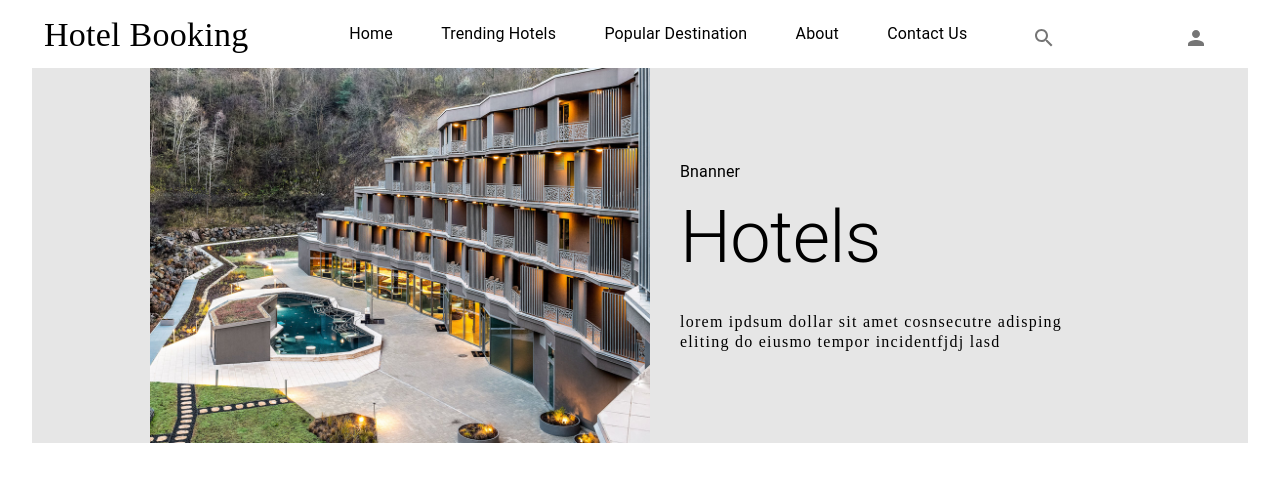
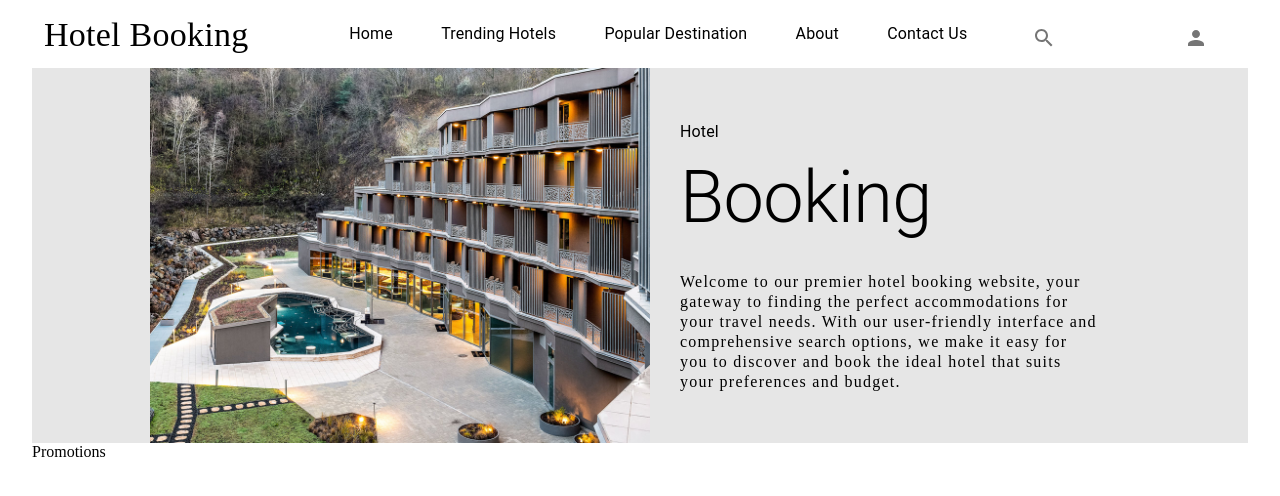
Before and after one commit to Zackius/Hotel-Booking-ClientSide, a React (Vite) app: page / in a window 1280 px wide. Shown: the top 496 px of the page. Built offline with nearby package versions, Linux system fonts and the light colour scheme; a web font is replaced by a local one.

Commit message:
Creating promotion component and style

```diff
--- a/src/App.jsx
+++ b/src/App.jsx
@@ -3,12 +3,14 @@ import { ThemeProvider } from '@mui/material/styles'
 import Appbar from "./Components /AppBar"
 import theme from "./styles/theme"
 import Banner from './Components /banner'
+import Promotions from './Components /promotions'
 function App() {
   return (
     <ThemeProvider theme={theme}>
       <Container maxWidth="xl" sx={{ background: "#fff" }}>
         <Appbar />
-        <Banner/>
+        <Banner />
+        <Promotions/>
       {/* <Navbar />
       <Hero/>
       <Main/> */}
--- a/src/Components /banner/index.jsx
+++ b/src/Components /banner/index.jsx
@@ -11,12 +11,12 @@ const Banner = () => {
     <BannerContainer>
       <BannerImge src="/images/accra.jpg"/>
       <BannerContent>
-        <Typography>Bnanner</Typography>
+        <Typography>Hotel</Typography>
         <BannerTittle variant= "h2">
-          Hotels
+      Booking
         </BannerTittle>
         <BannerDescription variant="subtitle">
-          lorem ipdsum dollar sit amet cosnsecutre adisping eliting do eiusmo tempor incidentfjdj lasd
+        Welcome to our premier hotel booking website, your gateway to finding the perfect accommodations for your travel needs. With our user-friendly interface and comprehensive search options, we make it easy for you to discover and book the ideal hotel that suits your preferences and budget.
         </BannerDescription>
  </BannerContent>
     </BannerContainer>
--- /dev/null
+++ b/src/Components /promotions/index.jsx
@@ -0,0 +1,15 @@
+import React from 'react'
+
+
+const messages = [
+    "Get 20% 0ff on your first booking",
+    "Book 4 days and abve, get 1 day free from Us"
+]
+
+const Promotions = () => {
+  return (
+    <div>Promotions</div>
+  )
+}
+
+export default Promotions
--- /dev/null
+++ b/src/styles/promotions/index.jsx
@@ -0,0 +1,4 @@
+import { Typography } from "@mui/material";
+import { styled } from "@mui/material/styles";
+import { Box } from "@mui/system";
+import { Colors } from "../theme";
```
